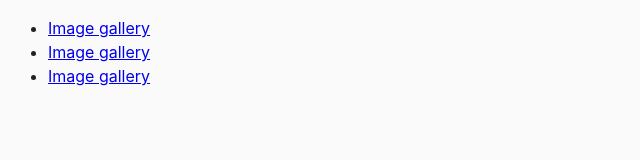
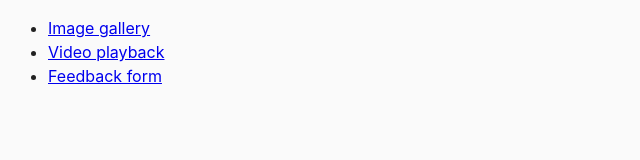
Before and after one commit to MihaiViorel/goit-js-hw-08, a website: page index.html in a window 1280 px wide. Shown: the full height of the page, 0-640 px from the left. Drawn offline with Linux system fonts and the light colour scheme.

Commit message:
Update index.html

```diff
--- a/index.html
+++ b/index.html
@@ -10,8 +10,8 @@
   <body>
     <ul>
       <li><a href="/src/01-gallery.html">Image gallery</a></li>
-      <li><a href="/src/02-video.html">Image gallery</a></li>
-      <li><a href="/src/03-feedback.html">Image gallery</a></li>
+      <li><a href="/src/02-video.html">Video playback</a></li>
+      <li><a href="/src/03-feedback.html">Feedback form</a></li>
     </ul>
   </body>
 </html>
```
